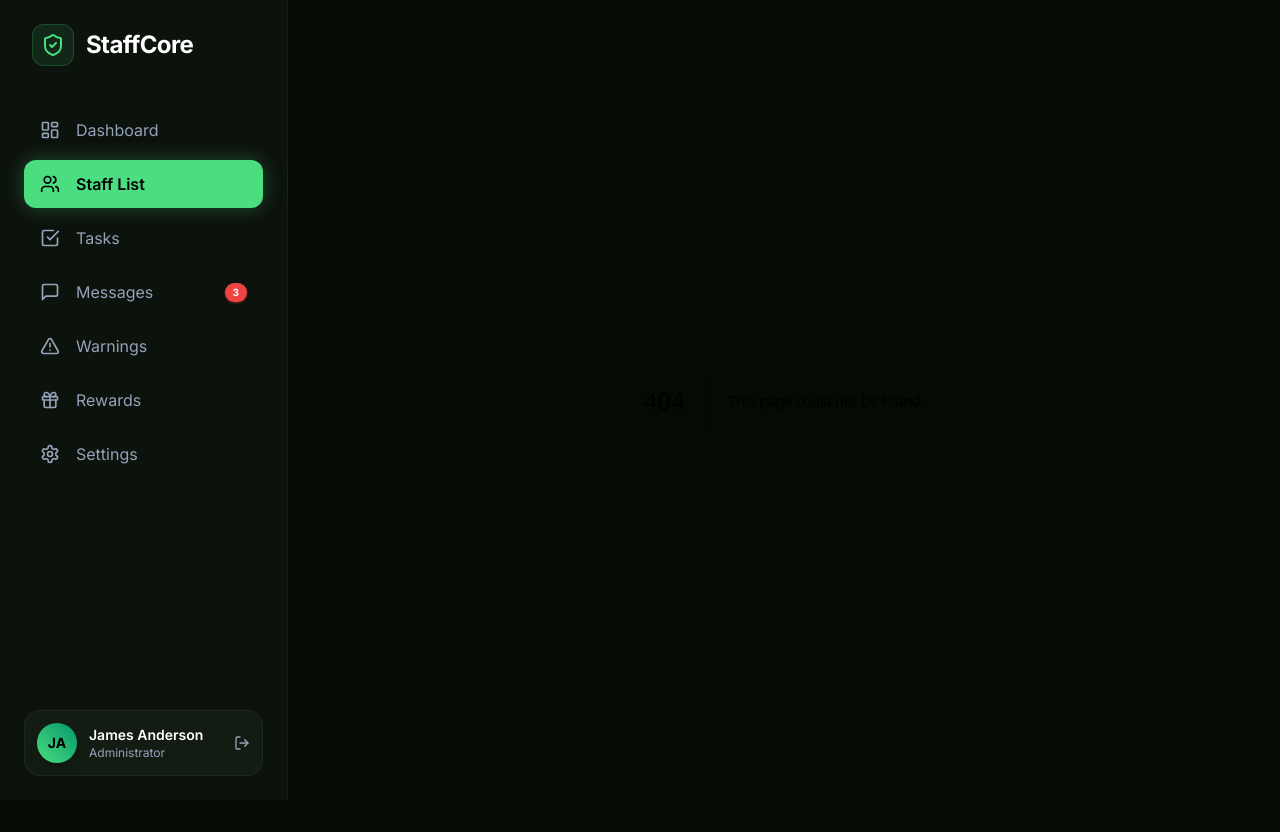
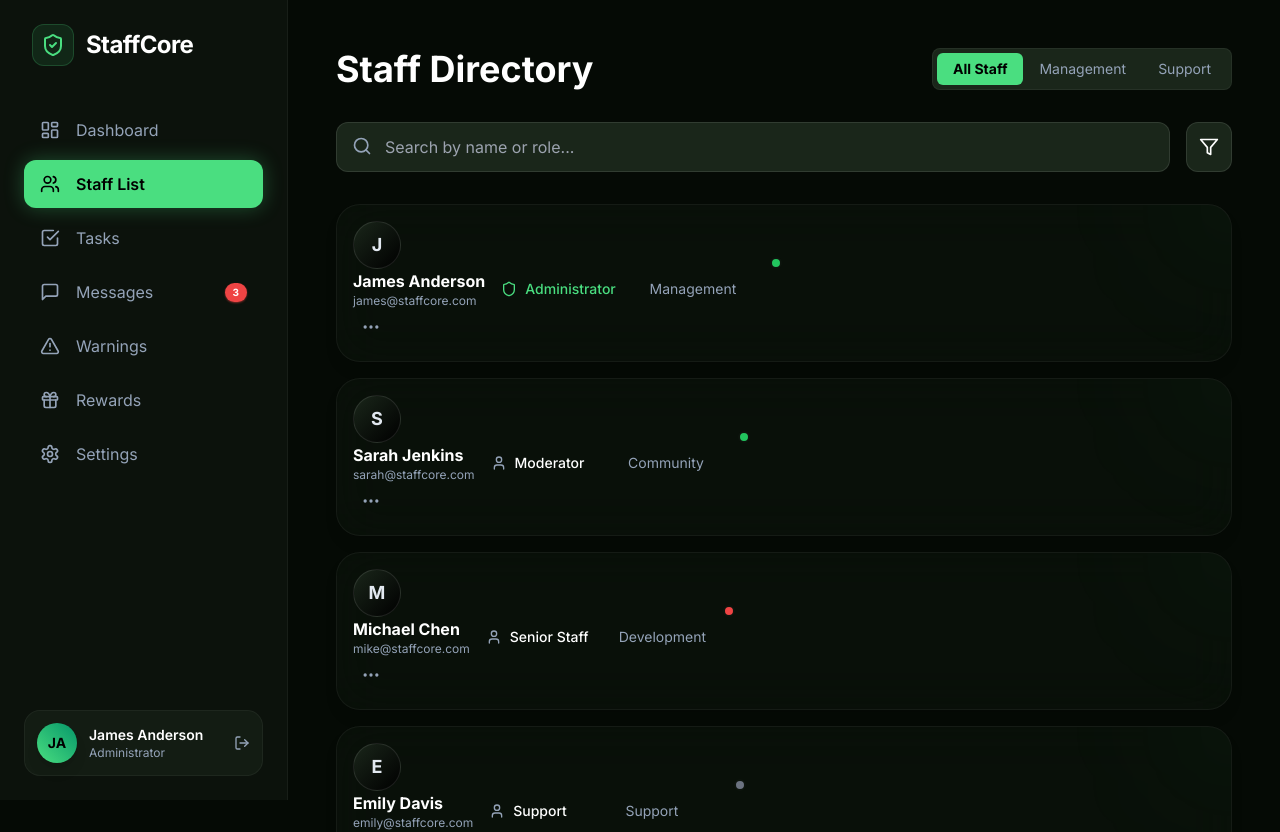
Before and after one commit to yahyahujatullah1-glitch/Star-city, a Next.js app: page /staff in a window 1280 px wide. Before the commit this address had no page. Shown: the top 832 px of the page. Before the commit the page ends 800 px from the top, so only its background shows below. Built offline with nearby package versions, Linux system fonts and the light colour scheme.

Commit message:
Create page.tsx

```diff
--- /dev/null
+++ b/src/app/staff/page.tsx
@@ -0,0 +1,89 @@
+"use client";
+
+import { useState } from "react";
+import { Card } from "@/components/ui/Card";
+import { Search, Filter, MoreHorizontal, Shield, User } from "lucide-react";
+import { cn } from "@/lib/utils";
+import { motion } from "framer-motion";
+
+const initialStaff = [
+  { id: 1, name: "James Anderson", role: "Administrator", dept: "Management", status: "online", email: "james@staffcore.com" },
+  { id: 2, name: "Sarah Jenkins", role: "Moderator", dept: "Community", status: "online", email: "sarah@staffcore.com" },
+  { id: 3, name: "Michael Chen", role: "Senior Staff", dept: "Development", status: "busy", email: "mike@staffcore.com" },
+  { id: 4, name: "Emily Davis", role: "Support", dept: "Support", status: "offline", email: "emily@staffcore.com" },
+  { id: 5, name: "David Wilson", role: "Trainee", dept: "Community", status: "online", email: "david@staffcore.com" },
+];
+
+export default function StaffPage() {
+  const [searchTerm, setSearchTerm] = useState("");
+
+  const filteredStaff = initialStaff.filter(staff =>
+    staff.name.toLowerCase().includes(searchTerm.toLowerCase()) ||
+    staff.role.toLowerCase().includes(searchTerm.toLowerCase())
+  );
+
+  return (
+    <div className="p-8 lg:p-12 space-y-8">
+      <header className="flex justify-between items-center">
+        <motion.h1 initial={{ opacity: 0, x: -20 }} animate={{ opacity: 1, x: 0 }} className="text-4xl font-bold text-white">
+          Staff Directory
+        </motion.h1>
+        <div className="bg-staff-surfaceLight p-1 rounded-lg border border-white/5 flex text-sm">
+          <span className="px-4 py-1.5 bg-staff-primary text-black font-bold rounded-md cursor-pointer">All Staff</span>
+          <span className="px-4 py-1.5 text-staff-muted hover:text-white cursor-pointer transition-colors">Management</span>
+          <span className="px-4 py-1.5 text-staff-muted hover:text-white cursor-pointer transition-colors">Support</span>
+        </div>
+      </header>
+
+      <div className="flex gap-4">
+        <div className="relative flex-1">
+          <Search className="absolute left-4 top-3.5 h-5 w-5 text-staff-muted" />
+          <input
+            type="text"
+            placeholder="Search by name or role..."
+            value={searchTerm}
+            onChange={(e) => setSearchTerm(e.target.value)}
+            className="w-full bg-staff-surfaceLight border border-white/10 rounded-xl py-3 pl-12 pr-4 text-white focus:outline-none focus:border-staff-primary/50 transition-all"
+          />
+        </div>
+        <button className="p-3 bg-staff-surfaceLight border border-white/10 rounded-xl text-white hover:bg-white/5">
+          <Filter className="h-5 w-5" />
+        </button>
+      </div>
+
+      <div className="grid gap-4">
+        {filteredStaff.map((staff, i) => (
+          <Card key={staff.id} delay={i * 0.1} className="flex items-center gap-4 p-4 hover:bg-white/5 transition-colors cursor-pointer group">
+            <div className="relative">
+              <div className="h-12 w-12 rounded-full bg-gradient-to-br from-staff-surfaceLight to-black border border-white/10 flex items-center justify-center text-lg font-bold">
+                {staff.name.charAt(0)}
+              </div>
+              <div className={cn(
+                "absolute bottom-0 right-0 h-3 w-3 rounded-full border-2 border-staff-surface",
+                staff.status === 'online' ? 'bg-green-500' : staff.status === 'busy' ? 'bg-red-500' : 'bg-gray-500'
+              )} />
+            </div>
+
+            <div className="flex-1 grid grid-cols-1 md:grid-cols-3 gap-4 items-center">
+              <div>
+                <h3 className="font-bold text-white group-hover:text-staff-primary transition-colors">{staff.name}</h3>
+                <p className="text-xs text-staff-muted">{staff.email}</p>
+              </div>
+              <div className="flex items-center gap-2">
+                {staff.role === 'Administrator' ? <Shield className="h-4 w-4 text-staff-primary" /> : <User className="h-4 w-4 text-staff-muted" />}
+                <span className={cn("text-sm font-medium", staff.role === 'Administrator' ? 'text-staff-primary' : 'text-white')}>
+                  {staff.role}
+                </span>
+              </div>
+              <div className="text-sm text-staff-muted hidden md:block">{staff.dept}</div>
+            </div>
+
+            <button className="p-2 hover:bg-white/10 rounded-lg text-staff-muted">
+              <MoreHorizontal className="h-5 w-5" />
+            </button>
+          </Card>
+        ))}
+      </div>
+    </div>
+  );
+}
```
